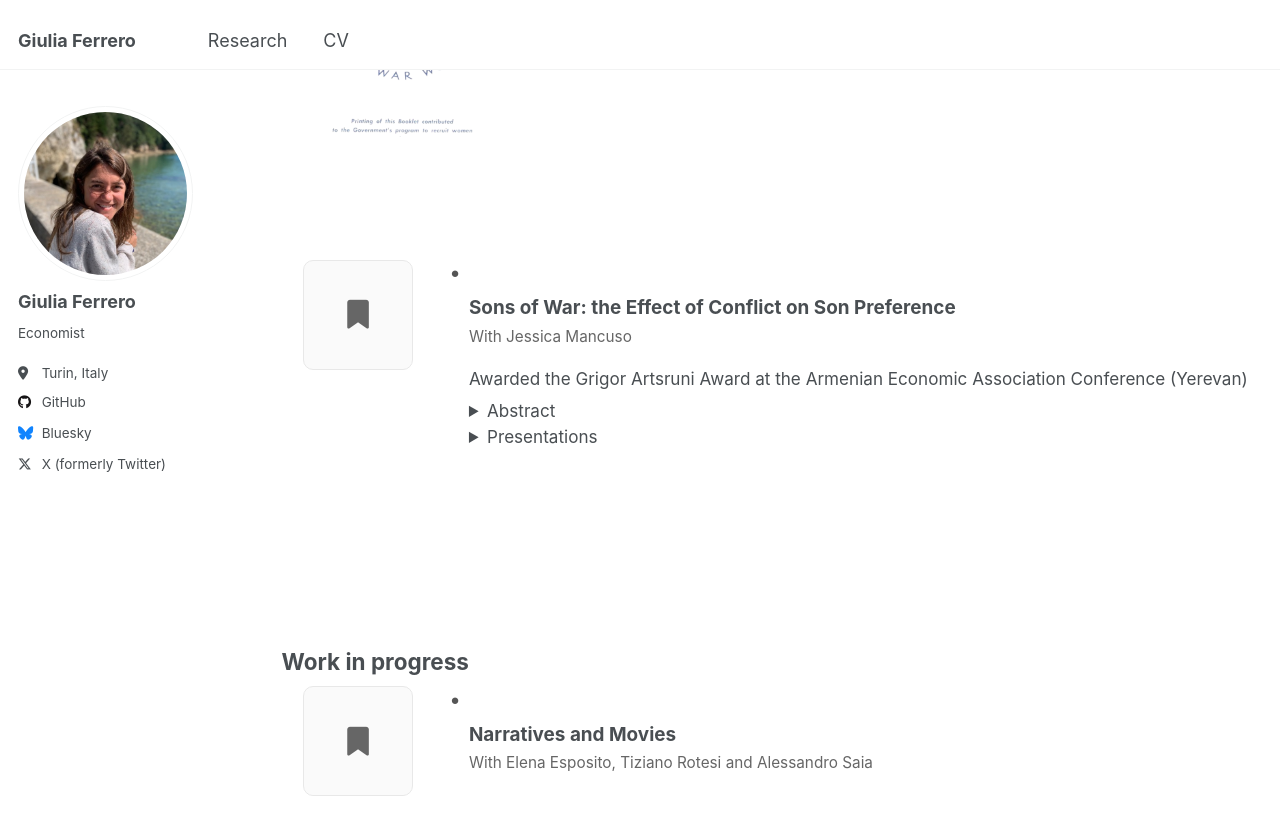
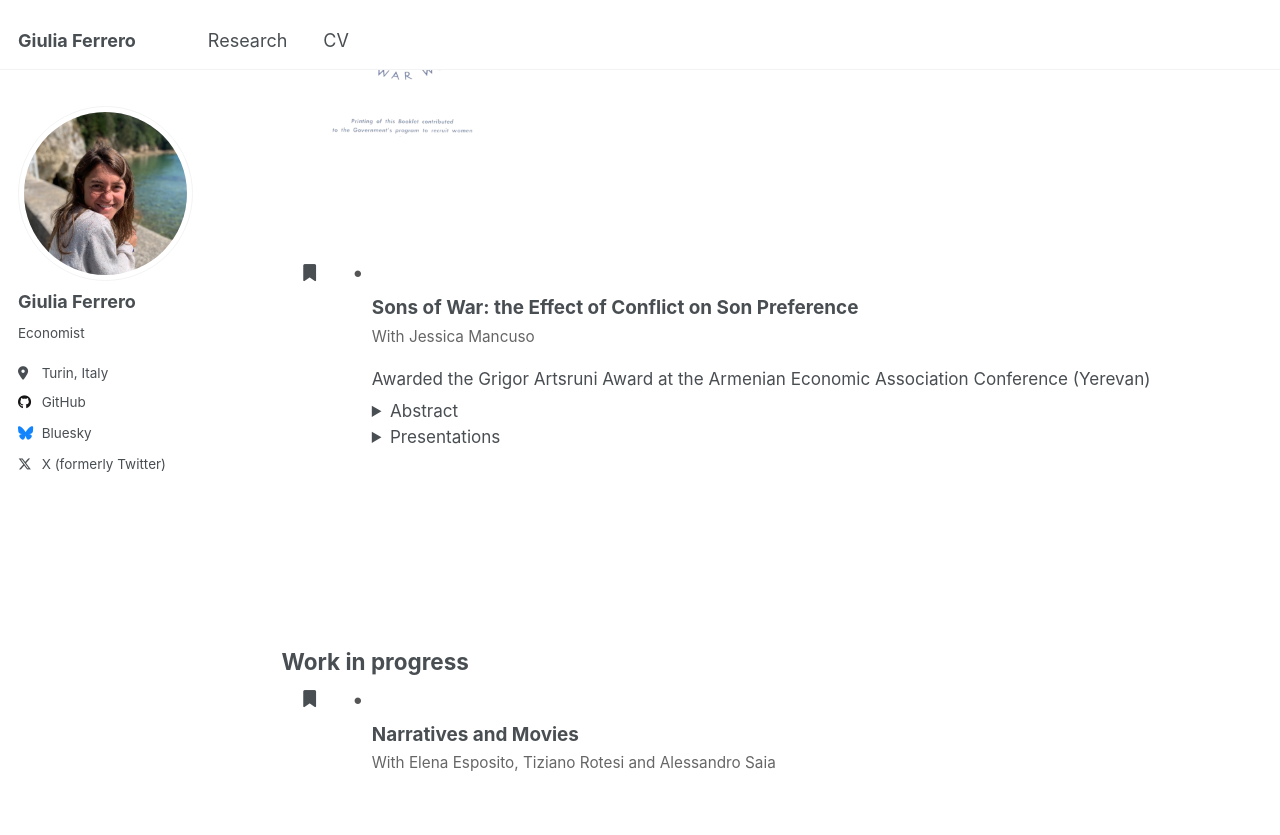
Before and after one commit to giuliferrero/giuliferrero.github.io, a Jekyll site: the page built from _pages/publications.md, in a window 1280 px wide and 900 px high, scrolled down 328 px. Shown: the top 835 px of the window. Built offline with Jekyll 4.4.1, drawn with Linux system fonts in a browser that asks for light colours.

Commit message:
Update publications.md

```diff
--- a/_pages/publications.md
+++ b/_pages/publications.md
@@ -60,56 +60,49 @@ author_profile: true
 
 <br><br>
 <div class="research-item">
-  <div class="research-badge">
-  <i class="fa-solid fa-bookmark"></i>
+
+  <div class="research-thumb">
+    <i class="fa-solid fa-bookmark"></i>
+  </div>
+
+  <div class="research-text">
+
+  <h3>Sons of War: the Effect of Conflict on Son Preference</h3>
+
+  <p class="coauthors">With Jessica Mancuso</p>
+
+  <p class="venue">
+    Awarded the Grigor Artsruni Award at the Armenian Economic Association Conference (Yerevan)
+  </p>
+
+  <details>
+    <summary>Abstract</summary>
+    <p>Armenia and Azerbaijan, engaged in the Nagorno-Karabakh conflict…</p>
+  </details>
+
+  <details>
+    <summary>Presentations</summary>
+    <p>5th DevEconMeet 2025…</p>
+  </details>
+
+  </div>
 </div>
 
-<div class="research-text">
-<h3>
-Sons of War: the Effect of Conflict on Son Preference
-</h3>
-
-<p class="coauthors">
-With Jessica Mancuso
-</p>
-
-<p class="venue">
-Awarded the Grigor Artsruni Award at the Armenian Economic Association Conference (Yerevan)
-</p>
-
-
-<details>
-<summary>Abstract</summary>
-<p>
-Armenia and Azerbaijan, engaged in the Nagorno-Karabakh conflict, are known for their strong son preference and widespread use of abortion. In such a peculiar setting, we ask: does ethnic conflict affect son preference? By merging Demographic and Health Survey (DHS) data with two different sources of conflict-related casualties, we investigate the effect of ethnic conflict on fertility decisions. To do so, we leverage variations in geographic and temporal exposure to conflict-related violence in the context of the First Nagorno-Karabakh War (1988–1994), alongside variation in the gender composition of children between families. We find that families with only daughters exposed to conflict increase their fertility in the very short term. Furthermore, our analysis of births by gender reveals that this result is driven by the birth of sons. Conflict intensifies son preference, manifesting in son-targeted fertility behavior and sex-selective abortions. Lastly, we identify child replacement as a mechanism contributing to the increase in fertility, driven primarily by the replacement of male children.
-</p>
-</details>
-
-<details>
-<summary>Presentations</summary>
-<p>
-<strong>Presented at:</strong>
-5th DevEconMeet 2025 (University of Florence)*; Fragile Lives 2025; Armenian
-Economic Association 2025 Conference*; Mend the Gap 2025 (World Bank,
-Bocconi, EIEF)*; BAEM 2025; Collegio Carlo Alberto PhD Forum<br>
-<em>* indicates presentation by co-author</em>
-</p>
-</details>
-</div>
-</div>
 
 <br><br><br><br>
 <h2>Work in progress</h2>
 
 <div class="research-item">
-<div class="research-badge">
-<i class="fa-solid fa-bookmark"></i>
+
+  <div class="research-thumb">
+    <i class="fa-solid fa-bookmark"></i>
+  </div>
+
+  <div class="research-text">
+    <h3>Narratives and Movies</h3>
+    <p class="coauthors">
+      With Elena Esposito, Tiziano Rotesi and Alessandro Saia
+    </p>
+  </div>
+
 </div>
-
-<div class="research-text">
-<h3>Narratives and Movies</h3>
-<p class="coauthors">
-With Elena Esposito, Tiziano Rotesi and Alessandro Saia
-</p>
-</div>
-</div>
```
